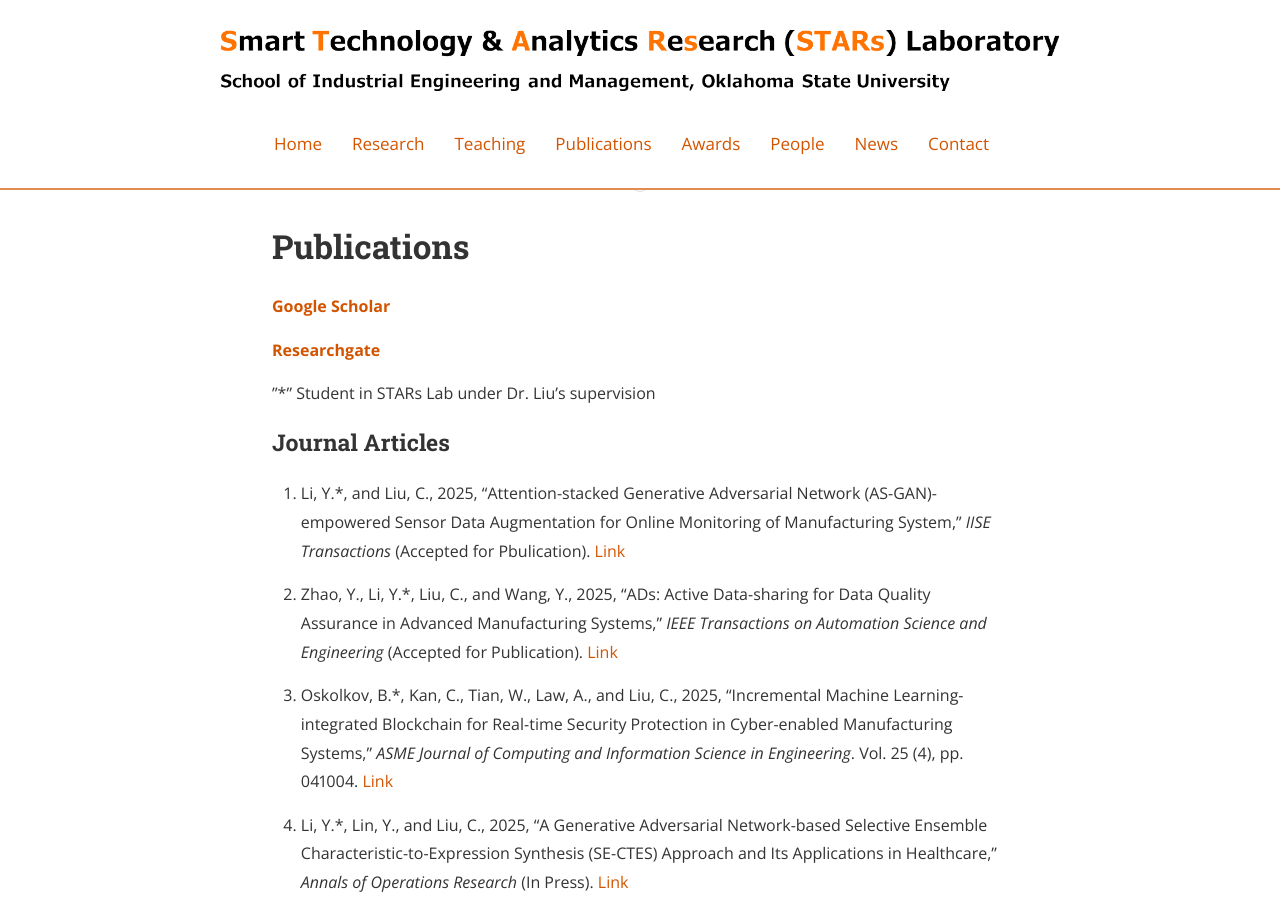
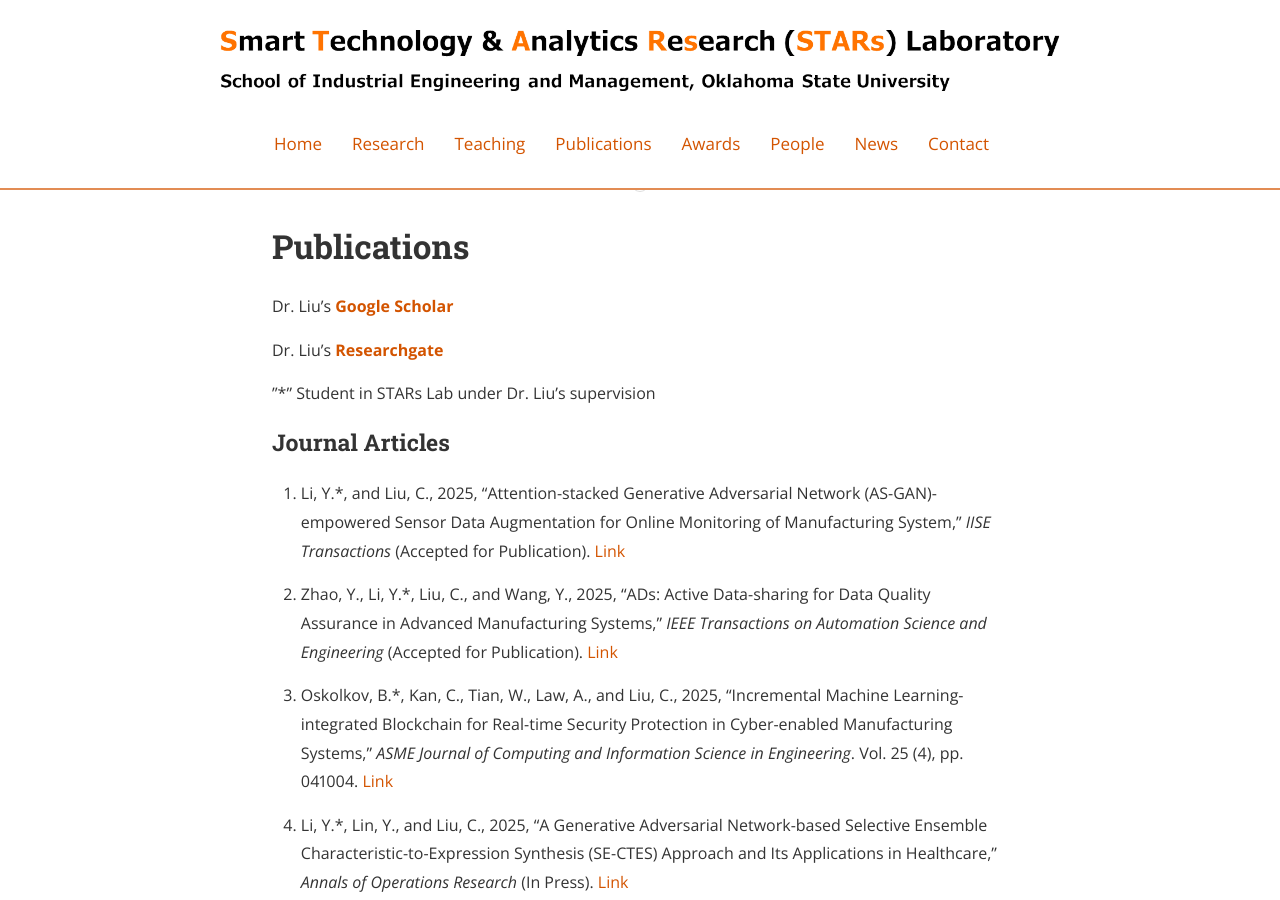
Before and after one commit to stars-laboratory/stars-laboratory.github.io, a Jekyll site: the page built from Dpublications.md, in a window 1280 px wide and 900 px high. Built offline with Jekyll 4.4.1, drawn with Linux system fonts in a browser that asks for light colours; nearby versions of some CDN libraries.

Commit message:
Update Dpublications.md
Typo correction

```diff
--- a/Dpublications.md
+++ b/Dpublications.md
@@ -7,15 +7,15 @@ main_nav: true
 
 # Publications
 
-[**Google Scholar**](https://scholar.google.com/citations?hl=en&user=f6TYdsUAAAAJ&view_op=list_works&sortby=pubdate)
+Dr. Liu's [**Google Scholar**](https://scholar.google.com/citations?hl=en&user=f6TYdsUAAAAJ&view_op=list_works&sortby=pubdate)
 
-[**Researchgate**](https://www.researchgate.net/profile/Chenang-Liu)
+Dr. Liu's [**Researchgate**](https://www.researchgate.net/profile/Chenang-Liu)
 
 "\*" Student in STARs Lab under Dr. Liu's supervision
 
 ### Journal Articles
 
-1. Li, Y.\*, and Liu, C., 2025, “Attention-stacked Generative Adversarial Network (AS-GAN)-empowered Sensor Data Augmentation for Online Monitoring of Manufacturing System,” *IISE Transactions* (Accepted for Pbulication). [Link](https://arxiv.org/abs/2306.06268)
+1. Li, Y.\*, and Liu, C., 2025, “Attention-stacked Generative Adversarial Network (AS-GAN)-empowered Sensor Data Augmentation for Online Monitoring of Manufacturing System,” *IISE Transactions* (Accepted for Publication). [Link](https://arxiv.org/abs/2306.06268)
 
 1. Zhao, Y., Li, Y.\*, Liu, C., and Wang, Y., 2025, “ADs: Active Data-sharing for Data Quality Assurance in Advanced Manufacturing Systems,” *IEEE Transactions on Automation Science and Engineering* (Accepted for Publication). [Link](https://arxiv.org/abs/2404.00572)
 
```
